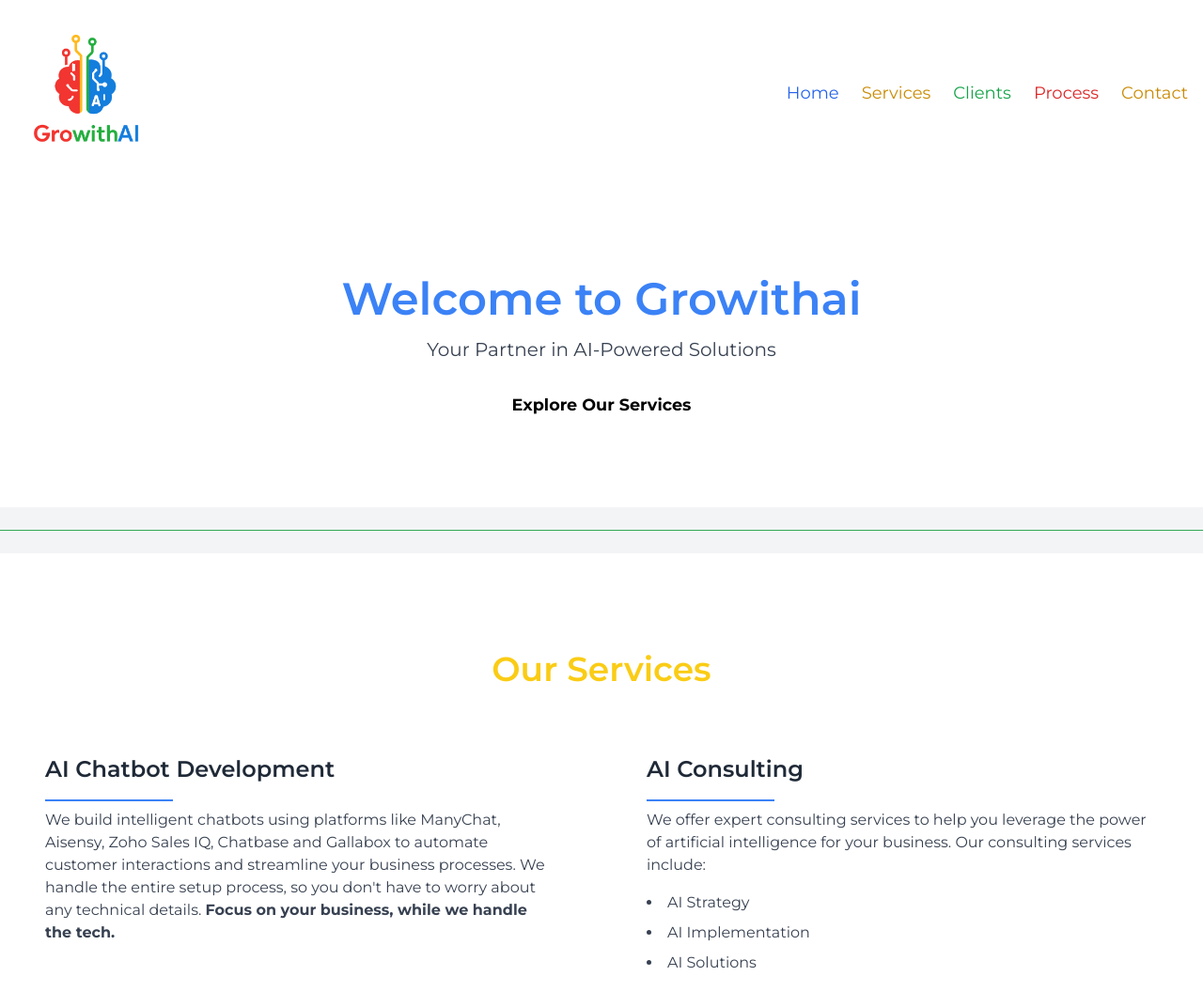
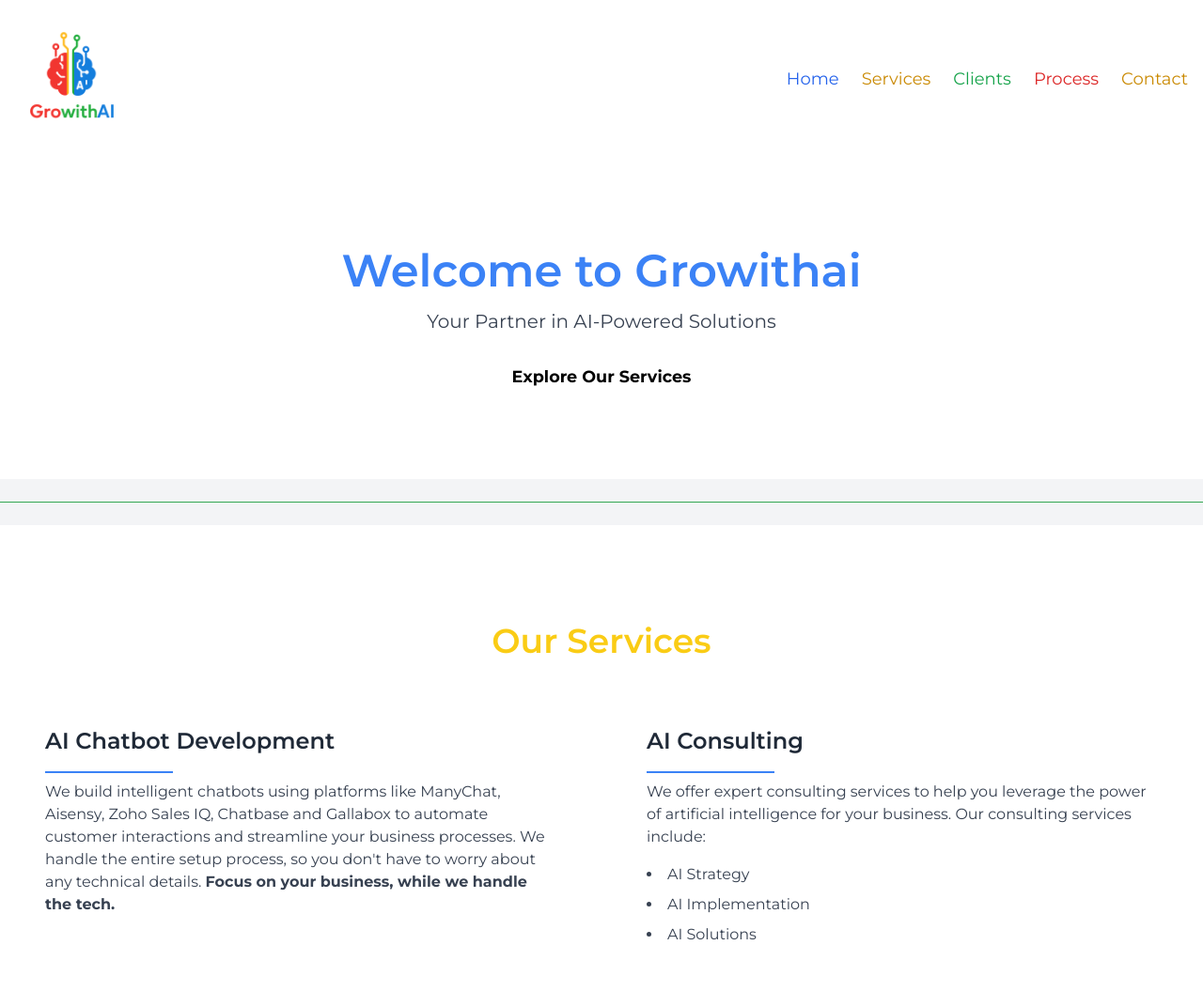
Before and after one commit to Theiplusminus/GrowithAI, a plain HTML site: page index.html in a window 1280 px wide. Shown: the top 1072 px of the page at 94% size. Drawn offline with nearby package versions, Linux system fonts and the light colour scheme.

Commit message:
logo resized

```diff
--- a/index.html
+++ b/index.html
@@ -97,7 +97,7 @@
             margin: 1.5rem 0;
         }
         .logo-image {
-            max-width: 150px; /* Or any other suitable value */
+            max-width: 120px; /* Or any other suitable value */
             height: auto;
         }
     </style>
```
